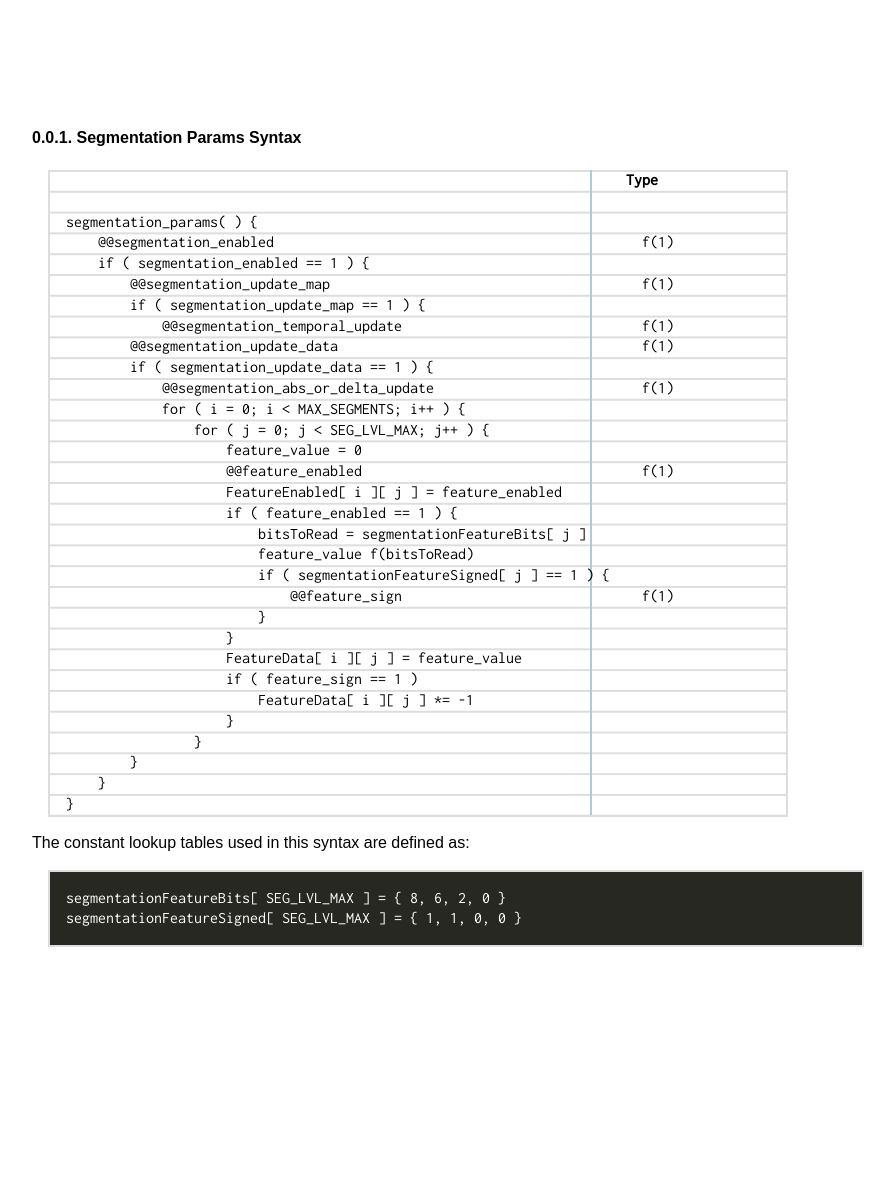
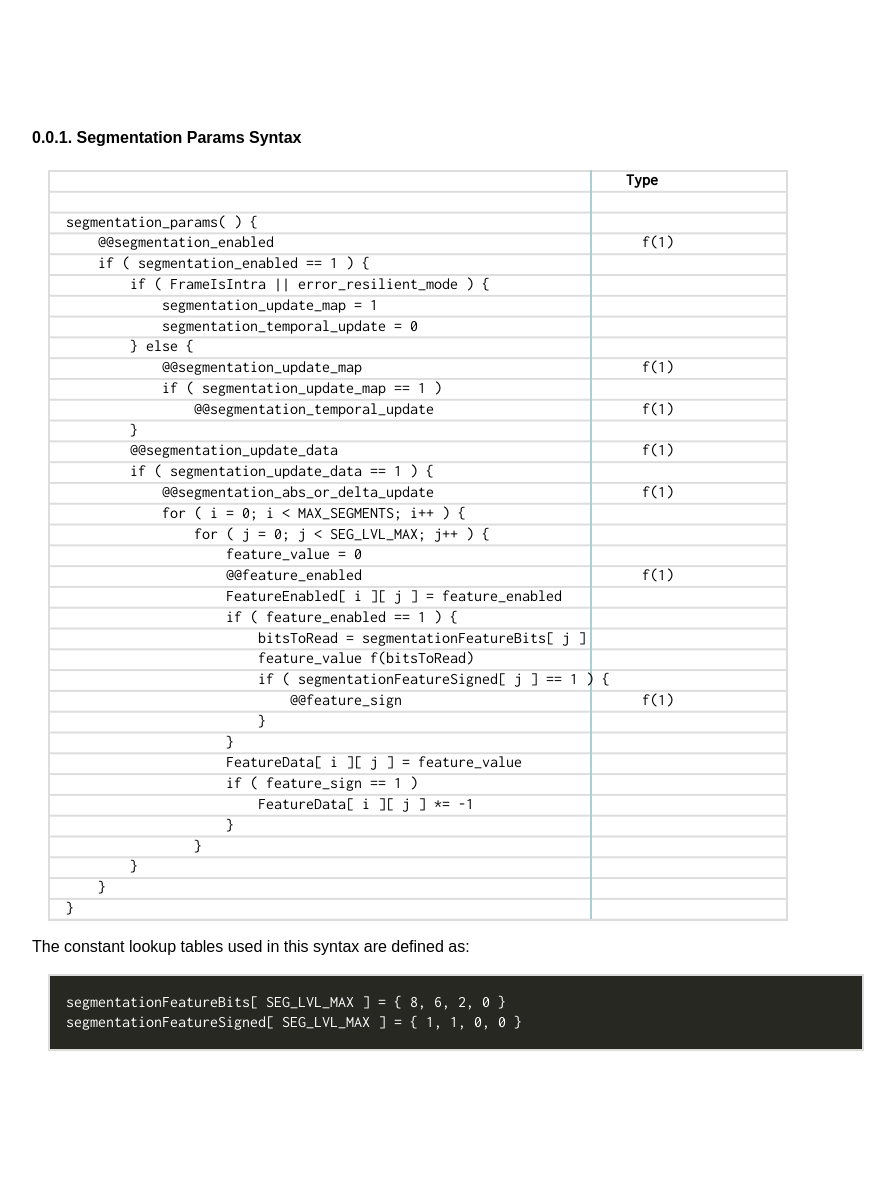
Before and after one commit to AOMediaCodec/av1-spec, a Jekyll site: the page built from 06.segmentation.params.syntax.md, in a window 1280 px wide. Shown: the whole page, without its empty margins (96-991 px from the left). Built offline with Jekyll 4.4.1, drawn with Linux system fonts in a browser that asks for light colours; our own code applies the rules of GitHub Pages for plain Markdown files; before the commit the page ends 1075 px from its top, so only the background shows below that.

Commit message:
[restricted segmentation map update] Add experiment
Change-Id: I14bcf4292f76ac4f11ee1f53ac3d869858238417

```diff
--- a/06.segmentation.params.syntax.md
+++ b/06.segmentation.params.syntax.md
@@ -4,9 +4,14 @@
 segmentation_params( ) {
     @@segmentation_enabled                                              f(1)
     if ( segmentation_enabled == 1 ) {
-        @@segmentation_update_map                                       f(1)
-        if ( segmentation_update_map == 1 ) {
-            @@segmentation_temporal_update                              f(1)
+        if ( FrameIsIntra || error_resilient_mode ) {
+            segmentation_update_map = 1
+            segmentation_temporal_update = 0
+        } else {
+            @@segmentation_update_map                                   f(1)
+            if ( segmentation_update_map == 1 )
+                @@segmentation_temporal_update                          f(1)
+        }
         @@segmentation_update_data                                      f(1)
         if ( segmentation_update_data == 1 ) {
             @@segmentation_abs_or_delta_update                          f(1)
```
